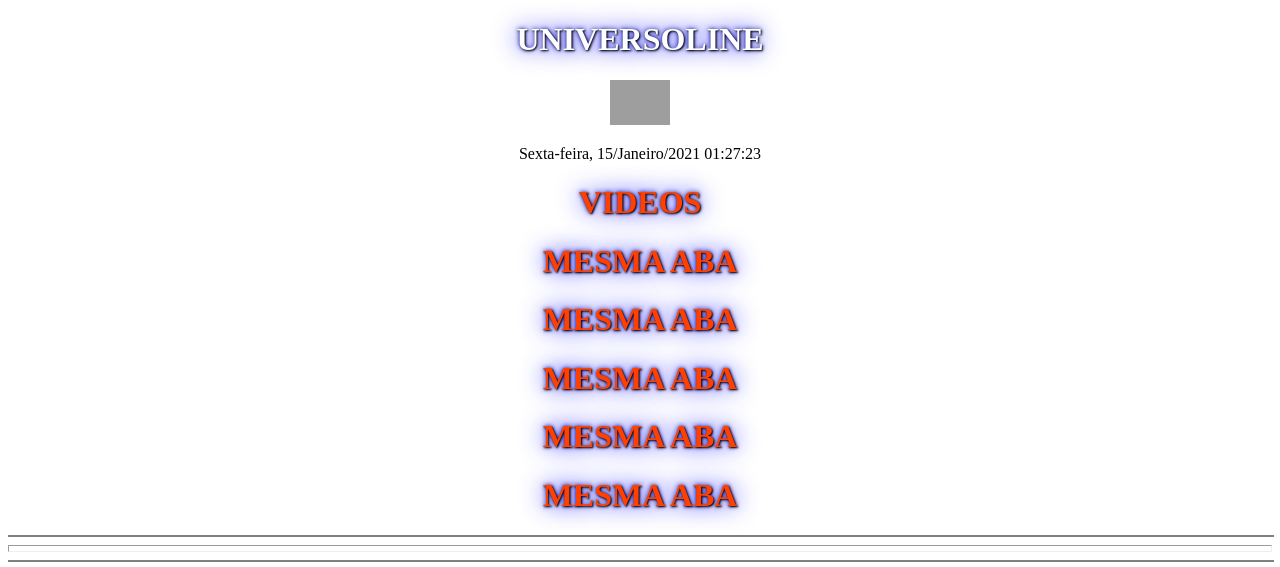
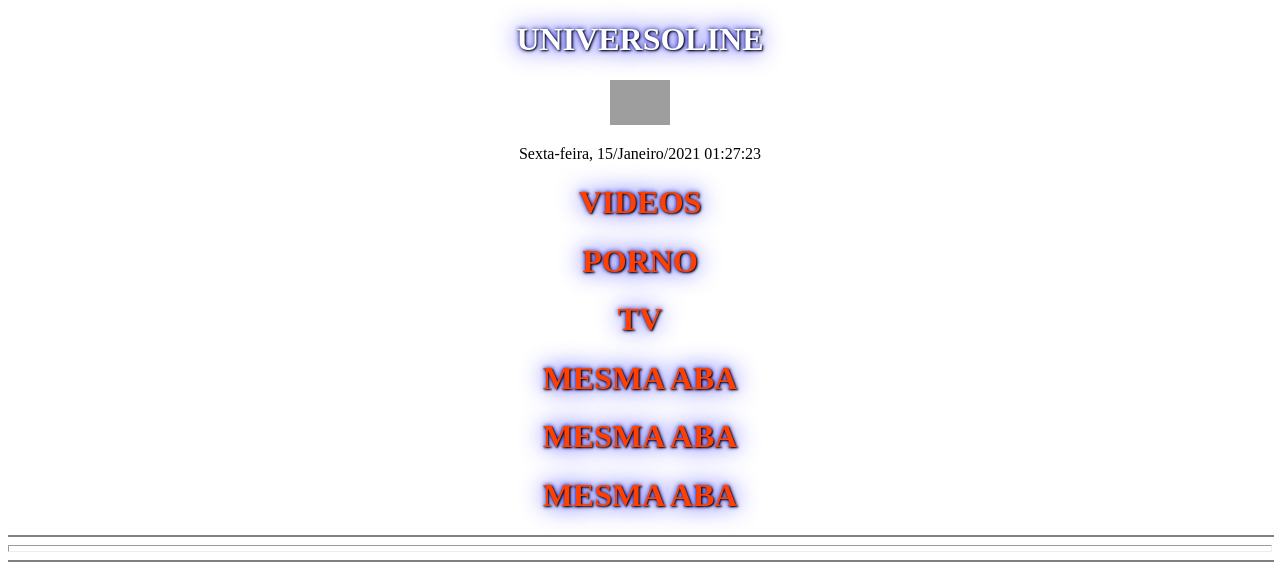
Before and after one commit to santos246/descobrir, a plain HTML site: page index.html in a window 1280 px wide. Shown: the top 567 px of the page. Drawn offline with Linux system fonts and the light colour scheme; grey boxes are pictures that could not be loaded.

Commit message:
Add files via upload

```diff
--- a/index.html
+++ b/index.html
@@ -121,9 +121,9 @@ document.write('  '+todaysDate);
 
 <h1><a href="VIDEOS - Copia.html" target="_self">VIDEOS</a></h1>
 
-<h1><a href="#" target="_self">MESMA ABA</a></h1>
+<h1><a href="PORNO - Copia.html" target="_self">PORNO</a></h1>
 
-<h1><a href="#" target="_self">MESMA ABA</a></h1>
+<h1><a href="TV - Copia.html" target="_self">TV</a></h1>
 
 <h1><a href="#" target="_self">MESMA ABA</a></h1>
 
```
